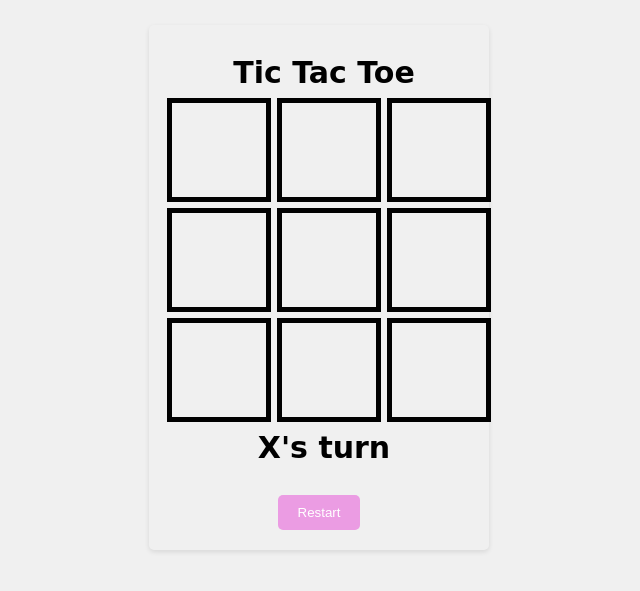
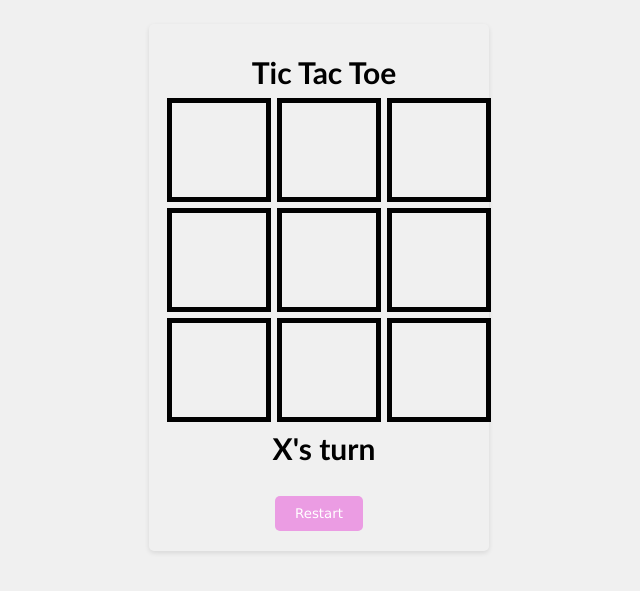
Before and after one commit to Telemocus/ticTacToe, a plain HTML site: page index.html in a window 1280 px wide. Shown: the part 113-704 px from the top of the page, without its empty margins (321-961 px from the left). Drawn offline with Linux system fonts and the light colour scheme.

Commit message:
adjusted font

```diff
--- a/style.css
+++ b/style.css
@@ -2,6 +2,7 @@
     margin: 0;
     padding: 0;
     box-sizing: border-box;
+    font-family: Verdana, Geneva, Tahoma, sans-serif;
 }
 
 html, body {
@@ -13,6 +14,7 @@ html, body {
 }
 
 .cell {
+     padding: 10px;
     width: 100px;
     height: 100px;
     border: 2px solid;
@@ -24,6 +26,7 @@ html, body {
 }
 
 h1, h2 {
+     font-family: 'Gill Sans', 'Gill Sans MT', Calibri, 'Trebuchet MS', sans-serif;
     font-size: 30px;
     margin: 10px 0 10px 10px;
 }
```
